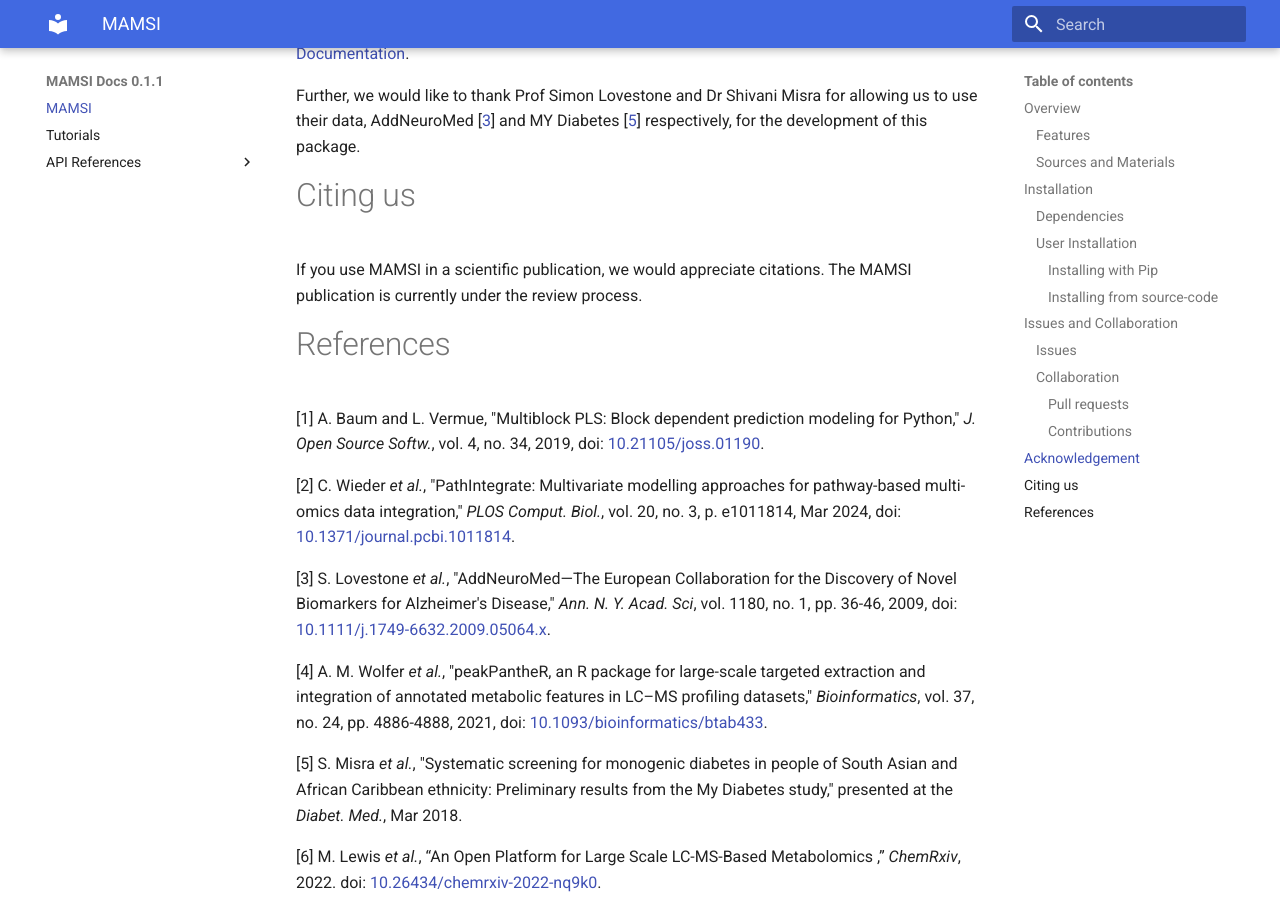
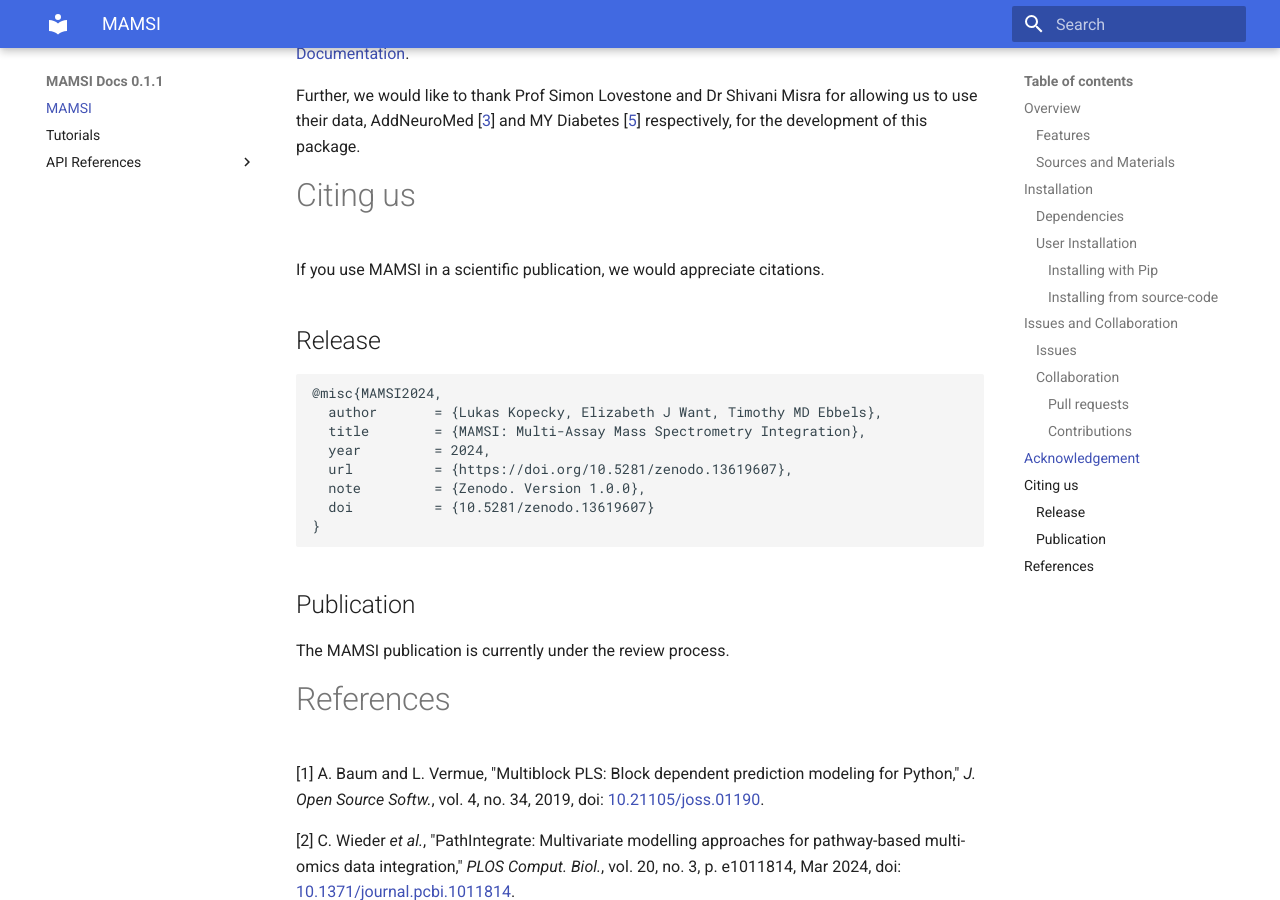
Before and after one commit to kopeckylukas/py-mamsi, an MkDocs documentation site: the page built from docs/index.md, in a window 1280 px wide and 900 px high, scrolled down 3222 px. Built offline with MkDocs 1.6.1 and Material for MkDocs 9.7.7, drawn with Linux system fonts in a browser that asks for light colours.

````diff
--- a/docs/index.md
+++ b/docs/index.md
@@ -4,6 +4,7 @@
 [![Docs](https://img.shields.io/badge/docs-available-brightgreen.svg)](https://kopeckylukas.github.io/py-mamsi/)
 [![pages-build-deployment](https://github.com/kopeckylukas/py-mamsi/actions/workflows/pages/pages-build-deployment/badge.svg)](https://kopeckylukas.github.io/py-mamsi/)
 ![PyPI version](https://img.shields.io/pypi/v/mamsi.svg)
+[![DOI](https://zenodo.org/badge/823594568.svg)](https://zenodo.org/doi/10.5281/zenodo.13619607)
 
 [MAMSI](https://github.com/kopeckylukas/py-mamsi) is a Python framework designed for the integration of multi-assay mass spectrometry datasets.
 In addition, the MAMSI framework provides a platform for linking statistically significant features of untargeted multi-assay liquid chromatography – mass spectrometry (LC-MS) metabolomics datasets into clusters defined by their structural properties based on mass-to-charge ratio (*m/z*) and retention time (*RT*).
@@ -86,7 +87,22 @@ The authors of this package would like to acknowledge the authors of the [mbpls]
 Further, we would like to thank Prof Simon Lovestone and Dr Shivani Misra for allowing us to use their data, AddNeuroMed [[3](#references)] and MY Diabetes [[5](#references)] respectively, for the development of this package.
 
 # Citing us
-If you use MAMSI in a scientific publication, we would appreciate citations. The MAMSI publication is currently under the review process.
+If you use MAMSI in a scientific publication, we would appreciate citations.
+
+## Release
+```
+@misc{MAMSI2024,
+  author       = {Lukas Kopecky, Elizabeth J Want, Timothy MD Ebbels},
+  title        = {MAMSI: Multi-Assay Mass Spectrometry Integration},
+  year         = 2024,
+  url          = {https://doi.org/10.5281/zenodo.13619607},
+  note         = {Zenodo. Version 1.0.0},
+  doi          = {10.5281/zenodo.13619607}
+}
+```
+
+## Publication
+The MAMSI publication is currently under the review process.
 
 # References
 [1] A. Baum and L. Vermue, "Multiblock PLS: Block dependent prediction modeling for Python," *J. Open Source Softw.*, vol. 4, no. 34, 2019, doi: [10.21105/joss.01190](https://joss.theoj.org/papers/10.21105/joss.01190).
````
Also changed, not shown: README.md (+17 -1 lines), docs/tutorials.md (+1 -0 lines).
